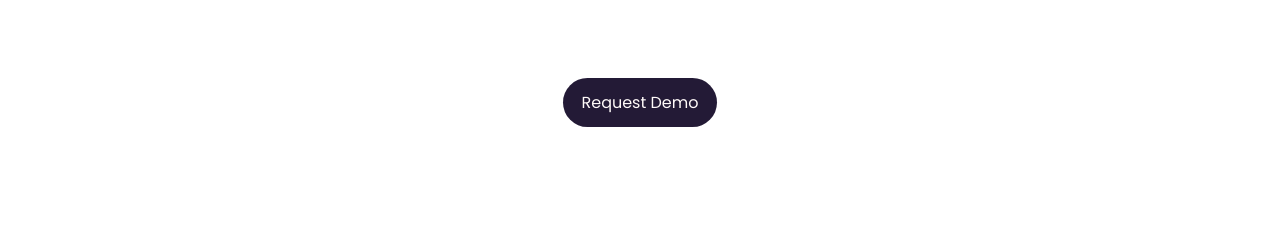
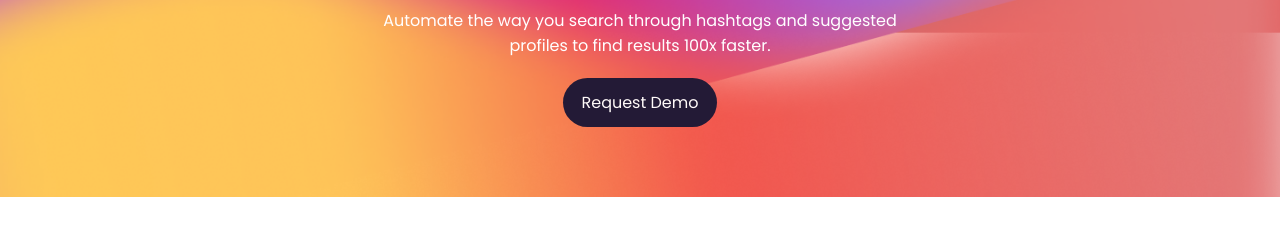
Before and after one commit to Varshini1425/besnik-blog, a plain HTML site: page index.html in a window 1280 px wide. Shown: the part 354-588 px from the top of the page. Drawn offline with Linux system fonts and the light colour scheme; files whose address does not match are found by name.

Commit message:
cover picture path change

```diff
--- a/style.css
+++ b/style.css
@@ -20,7 +20,7 @@ h4 {
 }
 
 main {
-    background: url(/besnik/images/coverPic/background.png);
+    background: url(/besnik-blog/images/coverPic/background.png);
     background-size: cover;
     background-position: center;
     background-repeat: no-repeat;
```
